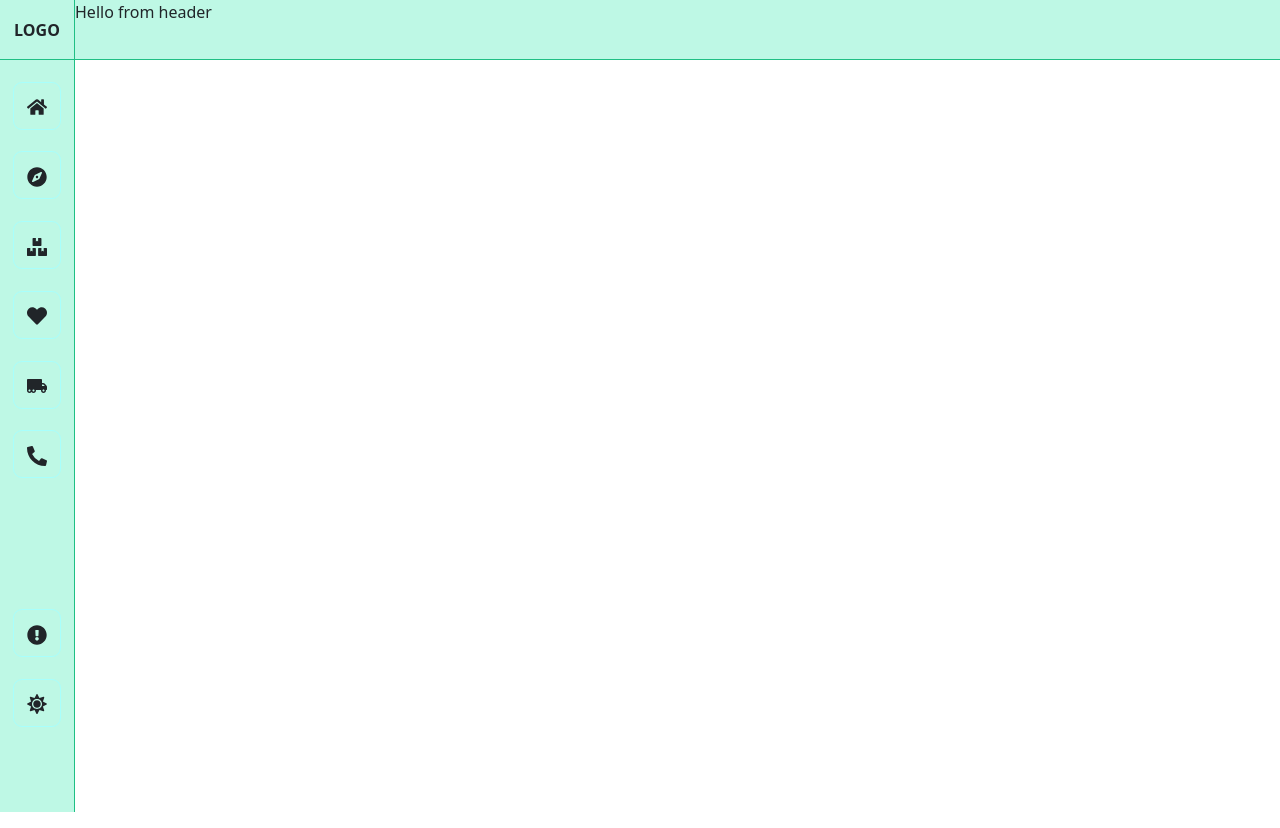
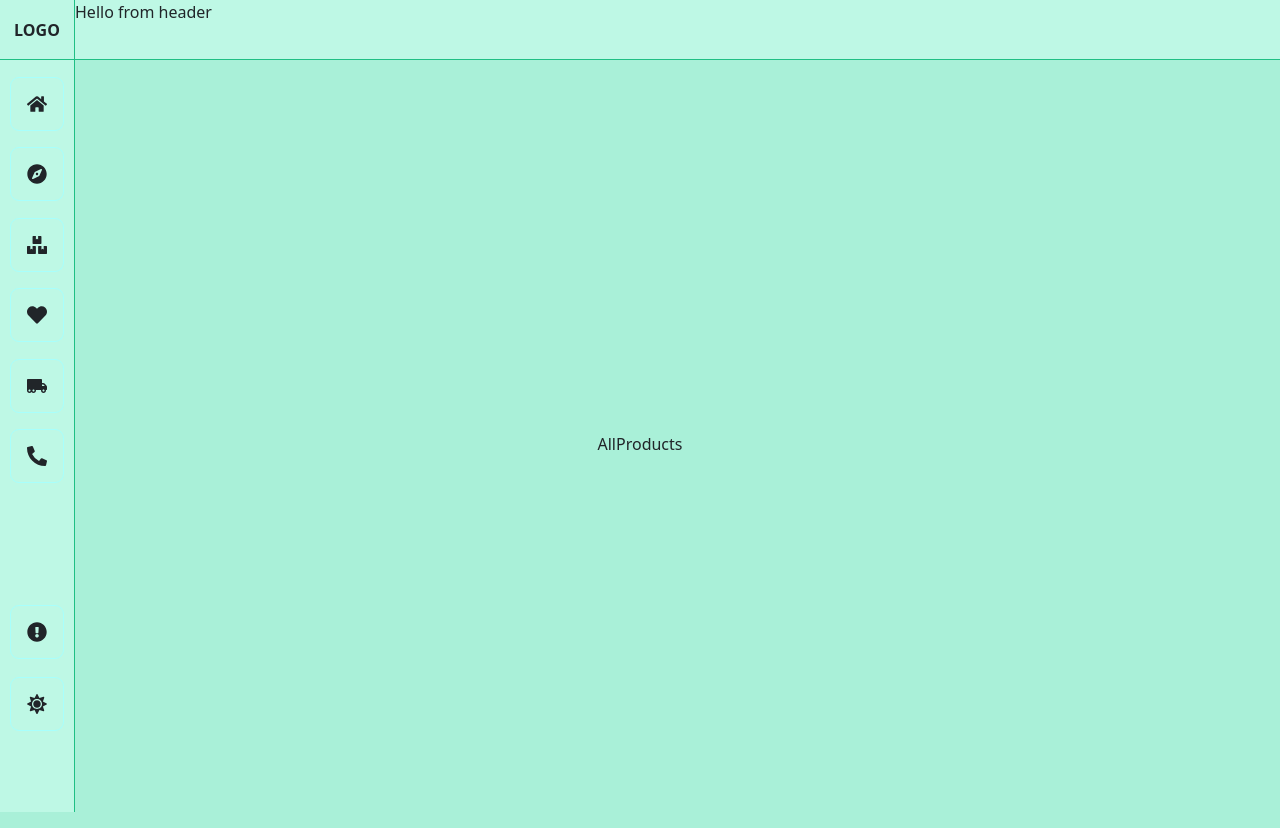
Before and after one commit to Adityaverma4648/EcommerceReact, a React (Create React App) app: page /products in a window 1280 px wide. Built offline with nearby package versions, Linux system fonts and the light colour scheme.

Commit message:
Routing Established

```diff
--- a/src/App.css
+++ b/src/App.css
@@ -50,7 +50,6 @@ body::-webkit-scrollbar{
 .sidebarNavIconsListElem{
     list-style-type: none;
     border: 1px solid rgb(168, 255, 252);
-    padding: 0.5rem 0.8rem;
     border-radius: 9px ;
     display: flex;
     justify-content: center;
@@ -116,8 +115,11 @@ body::-webkit-scrollbar{
 
 
 /* compContainer */
-
 .CompContainer{
-   width: 96vw;
-   background-color: aqua;
+   width: 100vw;
+   height: 96vh;
+   display: flex;
+   justify-content: center;
+   align-items: center;
+   background-color: rgb(169, 240, 216);
 }
--- a/src/App.js
+++ b/src/App.js
@@ -1,10 +1,18 @@
-import React from "react";
+import React, { Component } from "react";
 import "../src/App.css";
 import { BrowserRouter, Route, Routes, Switch } from "react-router-dom";
 import Header from "./components/Header.js";
 import Sidebar from "./components/Sidebar.js";
 import Explore from "./components/Explore.js";
 import Home from "./components/Home";
+import AllProducts from "./components/AllProducts";
+import Saved from "./components/Saved";
+import OrderNdelivery from "./components/OrderNdelivery";
+import AfterSales from "./components/AfterSales";
+import Feedback from "./components/Feedback";
+import Settings from "./components/Settings";
+
+
 const App = () => {
   const handleSearch = () => {};
   return (
@@ -14,9 +22,17 @@ const App = () => {
         <div className="d-flex">
           <Sidebar />
           <Routes>
-            <Route path="/" element={Home}></Route>
-            <Route path="/explore" element={Explore}></Route>
+            <Route path="/" element={<Home />}></Route>
+            <Route path="/explore" element={<Explore />}></Route>
+            <Route path="/products" element={<AllProducts />}></Route>
+            <Route path="/saved" element={<Saved />}></Route>
+            <Route path="/orderNdelivery" element={<OrderNdelivery />}></Route>
+            <Route path="/afterSales" element={<AfterSales />}></Route>
+            <Route path="/feedback" element={<Feedback />}></Route>
+            <Route path="/settings" element={<Settings />}></Route>
+
           </Routes>
+
         </div>
       </BrowserRouter>
     </>
--- /dev/null
+++ b/src/components/AfterSales.js
@@ -0,0 +1,9 @@
+import React from 'react'
+
+const AfterSales = () => {
+  return (
+    <div className='CompContainer'>AfterSales</div>
+  )
+}
+
+export default AfterSales
--- /dev/null
+++ b/src/components/AllProducts.js
@@ -0,0 +1,11 @@
+import React from 'react'
+
+const AllProducts = () => {
+  return (
+    <div className='CompContainer'>
+      AllProducts
+    </div>
+  )
+}
+
+export default AllProducts
--- a/src/components/Explore.js
+++ b/src/components/Explore.js
@@ -2,7 +2,7 @@ import React from 'react'
 
 const Explore = () => {
   return (
-    <div>Explore</div>
+    <div className='Explore CompContainer'>Explore</div>
   )
 }
 
--- /dev/null
+++ b/src/components/Feedback.js
@@ -0,0 +1,9 @@
+import React from 'react'
+
+const Feedback = () => {
+  return (
+    <div className='CompContainer'>Feedback</div>
+  )
+}
+
+export default Feedback
--- /dev/null
+++ b/src/components/OrderNdelivery.js
@@ -0,0 +1,9 @@
+import React from 'react'
+
+const OrderNdelivery = () => {
+  return (
+    <div className='CompContainer'>OrderNdelivery</div>
+  )
+}
+
+export default OrderNdelivery
--- /dev/null
+++ b/src/components/Saved.js
@@ -0,0 +1,11 @@
+import React from 'react'
+
+const Saved = () => {
+  return (
+    <div className='CompContainer Saved'>
+         Saved
+    </div>
+  )
+}
+
+export default Saved
--- /dev/null
+++ b/src/components/Settings.js
@@ -0,0 +1,9 @@
+import React from 'react'
+
+const Settings = () => {
+  return (
+    <div className='CompContainer'>Settings</div>
+  )
+}
+
+export default Settings
--- a/src/components/Sidebar.js
+++ b/src/components/Sidebar.js
@@ -20,7 +20,7 @@ const Sidebar = () => {
           data-bs-toggle="tooltip"
           title="Home"
         >
-          <Link to="/">
+          <Link to="/" className="d-flex justify-content-center align-items-center py-3 px-3">
             <FaHome className="text-dark" />
           </Link>
         </li>
@@ -30,7 +30,7 @@ const Sidebar = () => {
           data-bs-toggle="tooltip"
           title="Explore"
         >
-          <Link to="/explore">
+          <Link to="/explore" className="d-flex justify-content-center align-items-center py-3 px-3">
             <FaCompass className="text-dark" />
           </Link>
         </li>
@@ -40,7 +40,7 @@ const Sidebar = () => {
           data-bs-toggle="tooltip"
           title="Products"
         >
-          <Link to="/products">
+          <Link to="/products" className="d-flex justify-content-center align-items-center py-3 px-3">
             <FaBoxes className="text-dark" />
           </Link>
         </li>
@@ -50,7 +50,7 @@ const Sidebar = () => {
           data-bs-toggle="tooltip"
           title="Saved"
         >
-          <Link to="/saved">
+          <Link to="/saved" className="d-flex justify-content-center align-items-center py-3 px-3">
             <FaHeart className="text-dark" />
           </Link>
         </li>
@@ -60,7 +60,7 @@ const Sidebar = () => {
           data-bs-toggle="tooltip"
           title="OrdersNDelivery"
         >
-          <Link to="/orderNdelivery">
+          <Link to="/orderNdelivery" className="d-flex justify-content-center align-items-center py-3 px-3">
             <FaTruckMoving className="text-dark" />
           </Link>
         </li>
@@ -70,7 +70,7 @@ const Sidebar = () => {
           data-bs-toggle="tooltip"
           title="After Sales"
         >
-          <Link to="/afterSales">
+          <Link to="/afterSales" className="d-flex justify-content-center align-items-center py-3 px-3">
             <FaPhoneAlt className="text-dark" />
           </Link>
         </li>
@@ -81,7 +81,7 @@ const Sidebar = () => {
           data-bs-toggle="tooltip"
           title="Feedback"
         >
-          <Link to="/feedback">
+          <Link to="/feedback" className="d-flex justify-content-center align-items-center py-3 px-3">
             <FaExclamationCircle className="text-dark" />
           </Link>
         </li>
@@ -91,7 +91,7 @@ const Sidebar = () => {
           data-bs-toggle="tooltip"
           title="Settings"
         >
-          <Link to="/Settings">
+          <Link to="/Settings" className="d-flex justify-content-center align-items-center py-3 px-3">
             <FaSun className="text-dark" />
           </Link>
         </li>
--- /dev/null
+++ b/src/tempCodeRunnerFile.js
@@ -0,0 +1 @@
+OrderNdelivery
```
